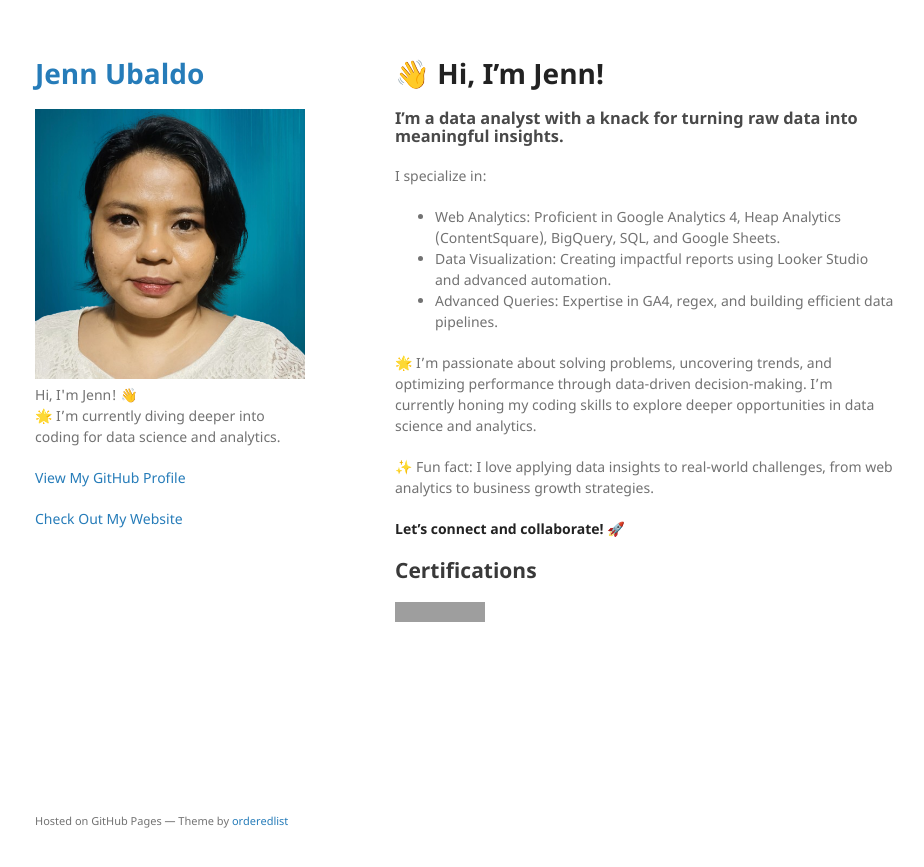
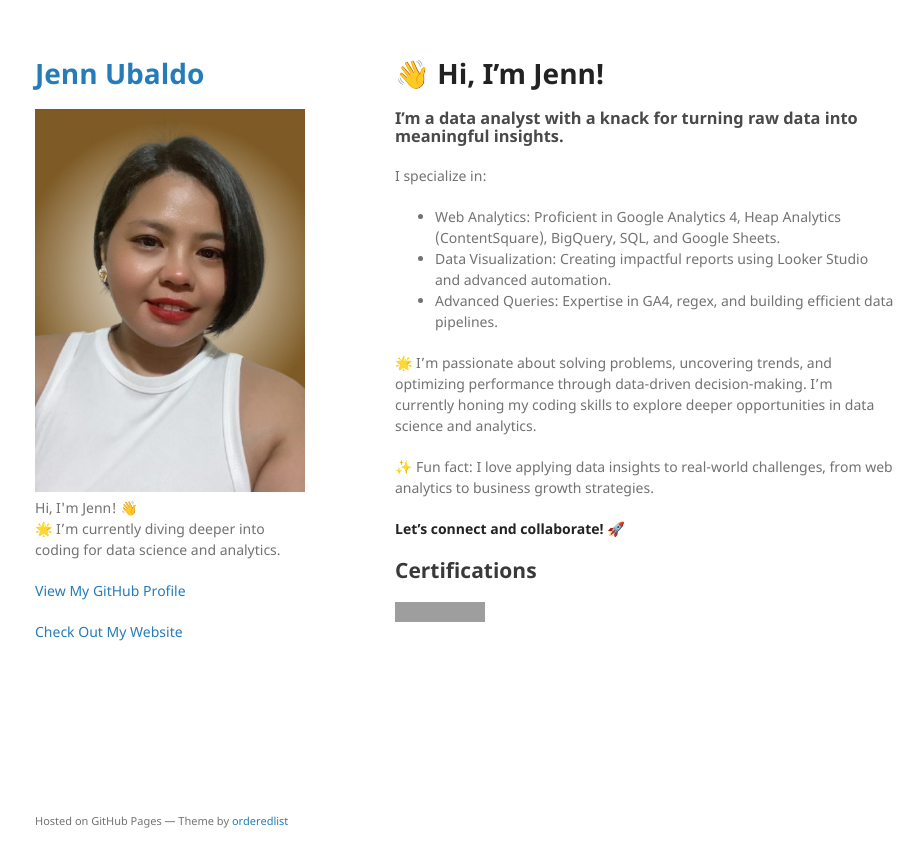
Before and after one commit to jennubaldo/jennubaldo.github.io, a Jekyll site: the page built from index.md, in a window 1280 px wide. Shown: the top 867 px of the page, without its empty margins (175-1099 px from the left). Built offline with Jekyll 4.4.1, drawn with Linux system fonts in a browser that asks for light colours; our own code applies the rules of GitHub Pages for plain Markdown files; grey boxes are pictures that could not be loaded.

Commit message:
Update _config.yml

```diff
--- a/_config.yml
+++ b/_config.yml
@@ -1,5 +1,5 @@
 title: Jenn Ubaldo
-logo: "/images/Jenn-Profile-opt-blue.png"
+logo: "/images/Jenn-NewCut-tanbg.jpg"
 description: "Hi, I'm Jenn! 👋<br>
 🌟 I’m currently diving deeper into coding for data science and analytics."
 show_downloads: false
```
